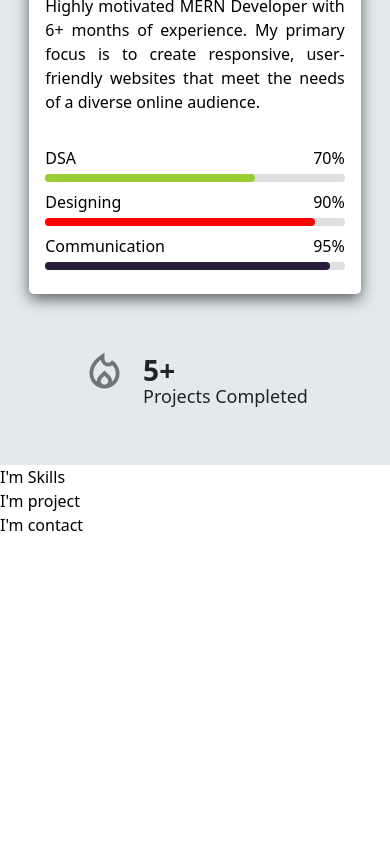
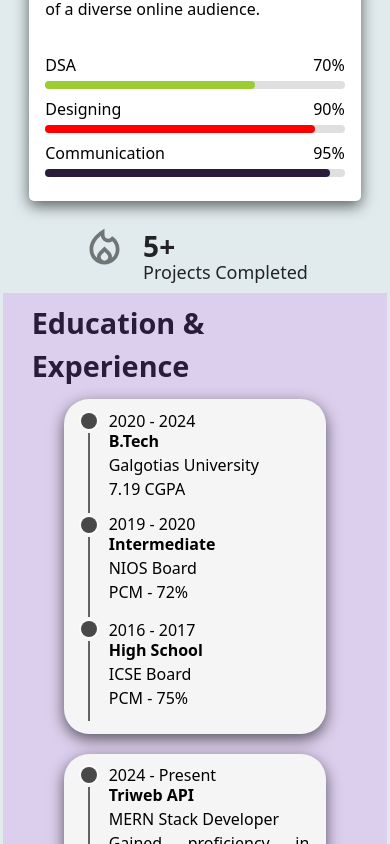
Before and after one commit to krish3742/portfolio, a React (Create React App) app: page / in a window 390 px wide. Shown: the part 1156-2000 px from the top of the page. Before the commit the page ends 1693 px from the top, so only its background shows below. Built offline with nearby package versions, Linux system fonts and the light colour scheme.

Commit message:
Designed education and experience responsive section

```diff
--- a/src/components/About.module.css
+++ b/src/components/About.module.css
@@ -6,6 +6,7 @@
     align-items: center;
     justify-content: start;
     flex-direction: column;
+    gap: 1rem;
 }
 
 .firstContainers {
@@ -14,7 +15,7 @@
 }
 
 .heading {
-    font-size: 3rem;
+    font-size: 2.75rem;
     font-weight: 700;
     color: #291C3A;
 }
@@ -62,7 +63,7 @@
         margin-top: auto;
         flex-direction: column;
         margin-left: 0rem;
-        gap: 1.5rem;
+        gap: 1rem;
     }
     .content {
         max-width: 30rem;
@@ -91,7 +92,7 @@
     }
 }
 
-@media screen and (min-height: 1000px) {
+@media screen and (min-height: 800px) {
     .container {
         min-height: max-content;
         padding-top: 2%;
--- a/src/components/Experience.js
+++ b/src/components/Experience.js
@@ -1,8 +1,68 @@
+import Style from './Experience.module.css';
+
 function Experience() {
     return (
         <>
-            <div>
-                I'm Skills
+            <div className={Style.experienceContainer}>
+                <div className={Style.container}>
+                    <div className={Style.firstContainers}>
+                        <h1 className={Style.heading}>Education & Experience</h1>
+                    </div>
+                    <div className={Style.secondContainers}>
+                        <div className={Style.secondsContainer}>
+                            <div className='flex flex-col gap-1 justify-start items-center'>
+                                <div className="inline-block h-4 w-4 bg-black rounded-full opacity-70 ring-2 ring-white" />
+                                <div className={Style.line}></div>
+                                <div className="inline-block h-4 w-4 bg-black rounded-full opacity-70 ring-2 ring-white" />
+                                <div className={Style.line}></div>
+                                <div className="inline-block h-4 w-4 bg-black rounded-full opacity-70 ring-2 ring-white" />
+                                <div className={Style.line}></div>
+                            </div>
+                            <div className={Style.contentDiv}>
+                                <div className={Style.bcontent}>
+                                    <p className={Style.years}>2020 - 2024</p>
+                                    <h4 className='font-bold'>B.Tech</h4>
+                                    <p className='min-w-full'>Galgotias University</p>
+                                    <p>7.19 CGPA</p>
+                                </div>
+                                <div className={Style.iContent}>
+                                    <p className={Style.years}>2019 - 2020</p>
+                                    <h4 className='font-bold'>Intermediate</h4>
+                                    <p>NIOS Board</p>
+                                    <p>PCM - 72%</p>
+                                </div>
+                                <div className={Style.hContent}>
+                                    <p className={Style.years}>2016 - 2017</p>
+                                    <h4 className='font-bold min-w-full'>High School</h4>
+                                    <p>ICSE Board</p>
+                                    <p>PCM - 75%</p>
+                                </div>
+                            </div>
+                        </div>
+                        <div className={Style.secondsContainer}>
+                            <div className='flex flex-col gap-1 justify-start items-center'>
+                                <div className="inline-block h-4 w-4 bg-black rounded-full opacity-70 ring-2 ring-white" />
+                                <div className={Style.experienceline}></div>
+                                <div className="inline-block h-4 w-4 bg-black rounded-full opacity-70 ring-2 ring-white" />
+                                <div className={Style.experienceline}></div>
+                            </div>
+                            <div className={Style.contentDiv}>
+                                <div className={Style.mernContent}>
+                                    <p className={Style.years}>2024 - Present</p>
+                                    <h4 className='font-bold'>Triweb API</h4>
+                                    <p className='min-w-full'>MERN Stack Developer</p>
+                                    <p className={Style.para}>Gained proficiency in MERN Stack through hands-on project learning.</p>
+                                </div>
+                                <div className={Style.cContent}>
+                                    <p className={Style.years}>2021 - 2023</p>
+                                    <h4 className='font-bold'>TechnoJam</h4>
+                                    <p>Club Member</p>
+                                    <p className={Style.para}>Paricipated and conducted several hackathons at college level.</p>
+                                </div>
+                            </div>
+                        </div>
+                    </div>
+                </div>
             </div>
         </>
     );
--- /dev/null
+++ b/src/components/Experience.module.css
@@ -0,0 +1,121 @@
+.experienceContainer {
+    background-color: #E1EBED;
+    display: flex;
+    align-items: center;
+    justify-content: center;
+}
+
+.container {
+    cursor: default;
+    background-color: #DCCFED;
+    width: 98.5%;
+    min-height: calc(100vh - 64px);
+    display: flex;
+    align-items: center;
+    flex-direction: column;
+    padding-top: 2%;
+    gap: 1rem;
+}
+
+.firstContainers {
+    width: 85%;
+}
+
+.heading {
+    font-size: 2.5rem;
+    font-weight: 700;
+    color: #291C3A;
+}
+
+.secondContainers {
+    width: 85%;
+    height: 90%;
+    display: flex;
+    justify-content: center;
+    gap: 3rem;
+}
+
+.secondsContainer {
+    width: 40%;
+    height: fit-content;
+    background-color: whitesmoke;
+	box-shadow: 0 5px 15px 0px rgba(0,0,0,0.6);
+    border-radius: 25px;
+    padding: 2%;
+    display: flex;
+    gap: 0.75rem;
+}
+
+.line {
+    width: 2%;
+    height: 5rem;
+    border-left: rgba(0, 0, 0, 0.6) solid 2px;
+}
+
+.years {
+    line-height: 1rem;
+    font-weight: 500;
+}
+
+.iContent {
+    margin-top: 10%;
+}
+
+.hContent {
+    margin-top: 12%;
+}
+
+.experienceline {
+    width: 2%;
+    height: 8rem;
+    border-left: rgba(0, 0, 0, 0.6) solid 2px;
+}
+
+.cContent {
+    margin-top: 11%;
+}
+
+.para {
+    text-align: justify;
+    text-justify: inter-word;
+}
+
+@media screen and (max-width: 1279px) {
+    .container {
+        gap: 0.75rem;
+    }
+    .secondContainers {
+        flex-direction: column;
+        align-items: center;
+        gap: 1.25rem;
+        margin-bottom: 1.25rem;
+    }
+    .secondsContainer {
+        min-width: 80%;
+        padding: 4% 5% 4% 5%;
+    }
+    .cContent {
+        margin-top: 8%;
+    }
+}
+
+@media screen and (min-height: 800px) {
+    .container {
+        min-height: fit-content;
+    }
+    .secondContainers {
+        margin-bottom: 1.25rem;
+    }
+}
+
+@media screen and (max-width: 587px) {
+    .heading {
+        font-size: 1.8rem;
+    }
+}
+
+@media screen and (max-width: 384px) {
+    .heading {
+        font-size: 1.5rem;
+    }
+}
--- a/src/components/Home.module.css
+++ b/src/components/Home.module.css
@@ -32,7 +32,7 @@
     }
 }
 
-@media screen and (min-height: 1000px) {
+@media screen and (min-height: 800px) {
     .imgDiv {
         min-height: min-content;
     }
--- a/src/components/Navbar.js
+++ b/src/components/Navbar.js
@@ -27,7 +27,7 @@ function Navbar() {
                                 <div className="flex space-x-4">
                                     <a href="google.com" className="rounded-md bg-gray-900 px-3 py-2 text-sm font-medium text-white" aria-current="page">Home</a>
                                     <a href="google.com" className="rounded-md px-3 py-2 text-sm font-medium text-gray-300 hover:bg-gray-700 hover:text-white">About Me</a>
-                                    <a href="google.com" className="rounded-md px-3 py-2 text-sm font-medium text-gray-300 hover:bg-gray-700 hover:text-white">Experience</a>
+                                    <a href="google.com" className="rounded-md px-3 py-2 text-sm font-medium text-gray-300 hover:bg-gray-700 hover:text-white">Education & Experience</a>
                                     <a href="google.com" className="rounded-md px-3 py-2 text-sm font-medium text-gray-300 hover:bg-gray-700 hover:text-white">Projects</a>
                                 </div>
                             </div>
@@ -44,7 +44,7 @@ function Navbar() {
                         <div className="space-y-1 px-2 pb-3 pt-2">
                             <a href="google.com" className="block rounded-md bg-gray-900 px-3 py-2 text-base font-medium text-white" aria-current="page">Home</a>
                             <a href="google.com" className="block rounded-md px-3 py-2 text-base font-medium text-gray-300 hover:bg-gray-700 hover:text-white">About Me</a>
-                            <a href="google.com" className="block rounded-md px-3 py-2 text-base font-medium text-gray-300 hover:bg-gray-700 hover:text-white">Experience</a>
+                            <a href="google.com" className="block rounded-md px-3 py-2 text-base font-medium text-gray-300 hover:bg-gray-700 hover:text-white">Education & Experience</a>
                             <a href="google.com" className="block rounded-md px-3 py-2 text-base font-medium text-gray-300 hover:bg-gray-700 hover:text-white">Projects</a>
                             <a href="google.com" className="block rounded-md px-3 py-2 text-base font-medium text-gray-300 hover:bg-gray-700 hover:text-white">Contact Me</a>
                         </div>
--- a/src/output.css
+++ b/src/output.css
@@ -603,10 +603,6 @@ video {
   position: relative;
 }
 
-.sticky {
-  position: sticky;
-}
-
 .-inset-0\.5 {
   inset: -0.125rem;
 }
@@ -633,20 +629,12 @@ video {
   left: calc(50% - 11rem);
 }
 
-.top-\[calc\(100vh-64px\)\] {
-  top: calc(100vh - 64px);
-}
-
 .isolate {
   isolation: isolate;
 }
 
 .-z-10 {
   z-index: -10;
-}
-
-.z-auto {
-  z-index: auto;
 }
 
 .z-40 {
@@ -674,14 +662,6 @@ video {
 
 .mt-1 {
   margin-top: 0.25rem;
-}
-
-.mt-\[calc\(100vh-64px\)\] {
-  margin-top: calc(100vh - 64px);
-}
-
-.mt-\[64px\] {
-  margin-top: 64px;
 }
 
 .block {
@@ -712,6 +692,10 @@ video {
   height: 4rem;
 }
 
+.h-4 {
+  height: 1rem;
+}
+
 .h-6 {
   height: 1.5rem;
 }
@@ -724,8 +708,8 @@ video {
   height: min-content;
 }
 
-.min-h-\[calc\(100vh-128px\)\] {
-  min-height: calc(100vh - 128px);
+.w-4 {
+  width: 1rem;
 }
 
 .w-6 {
@@ -756,6 +740,10 @@ video {
   width: 100vw;
 }
 
+.min-w-full {
+  min-width: 100%;
+}
+
 .max-w-7xl {
   max-width: 80rem;
 }
@@ -766,6 +754,10 @@ video {
 
 .max-w-xl {
   max-width: 36rem;
+}
+
+.max-w-xs {
+  max-width: 20rem;
 }
 
 .flex-1 {
@@ -798,12 +790,12 @@ video {
   flex-direction: column;
 }
 
-.items-end {
-  align-items: flex-end;
+.items-center {
+  align-items: center;
 }
 
-.items-center {
-  align-items: center;
+.justify-start {
+  justify-content: flex-start;
 }
 
 .justify-center {
@@ -816,6 +808,10 @@ video {
 
 .justify-evenly {
   justify-content: space-evenly;
+}
+
+.gap-1 {
+  gap: 0.25rem;
 }
 
 .gap-3 {
@@ -851,14 +847,14 @@ video {
   background-color: rgb(41 28 58 / var(--tw-bg-opacity));
 }
 
-.bg-\[\#331C52\] {
-  --tw-bg-opacity: 1;
-  background-color: rgb(51 28 82 / var(--tw-bg-opacity));
-}
-
 .bg-\[\#FFFFFF\] {
   --tw-bg-opacity: 1;
   background-color: rgb(255 255 255 / var(--tw-bg-opacity));
+}
+
+.bg-black {
+  --tw-bg-opacity: 1;
+  background-color: rgb(0 0 0 / var(--tw-bg-opacity));
 }
 
 .bg-gray-900 {
@@ -920,10 +916,6 @@ video {
   padding-top: 0.5rem;
 }
 
-.pt-\[64px\] {
-  padding-top: 64px;
-}
-
 .text-2xl {
   font-size: 1.5rem;
   line-height: 2rem;
@@ -957,10 +949,6 @@ video {
 .text-xl {
   font-size: 1.25rem;
   line-height: 1.75rem;
-}
-
-.text-\[10px\] {
-  font-size: 10px;
 }
 
 .font-bold {
@@ -1025,10 +1013,25 @@ video {
   opacity: 0.3;
 }
 
+.opacity-70 {
+  opacity: 0.7;
+}
+
 .ring-1 {
   --tw-ring-offset-shadow: var(--tw-ring-inset) 0 0 0 var(--tw-ring-offset-width) var(--tw-ring-offset-color);
   --tw-ring-shadow: var(--tw-ring-inset) 0 0 0 calc(1px + var(--tw-ring-offset-width)) var(--tw-ring-color);
   box-shadow: var(--tw-ring-offset-shadow), var(--tw-ring-shadow), var(--tw-shadow, 0 0 #0000);
+}
+
+.ring-2 {
+  --tw-ring-offset-shadow: var(--tw-ring-inset) 0 0 0 var(--tw-ring-offset-width) var(--tw-ring-offset-color);
+  --tw-ring-shadow: var(--tw-ring-inset) 0 0 0 calc(2px + var(--tw-ring-offset-width)) var(--tw-ring-color);
+  box-shadow: var(--tw-ring-offset-shadow), var(--tw-ring-shadow), var(--tw-shadow, 0 0 #0000);
+}
+
+.ring-white {
+  --tw-ring-opacity: 1;
+  --tw-ring-color: rgb(255 255 255 / var(--tw-ring-opacity));
 }
 
 .ring-white\/10 {
@@ -1103,20 +1106,12 @@ video {
     display: none;
   }
 
-  .sm\:h-\[calc\(100vh-128px\)\] {
-    height: calc(100vh - 128px);
-  }
-
   .sm\:w-\[72\.1875rem\] {
     width: 72.1875rem;
   }
 
   .sm\:flex-shrink-0 {
     flex-shrink: 0;
-  }
-
-  .sm\:flex-row {
-    flex-direction: row;
   }
 
   .sm\:items-center {
```
